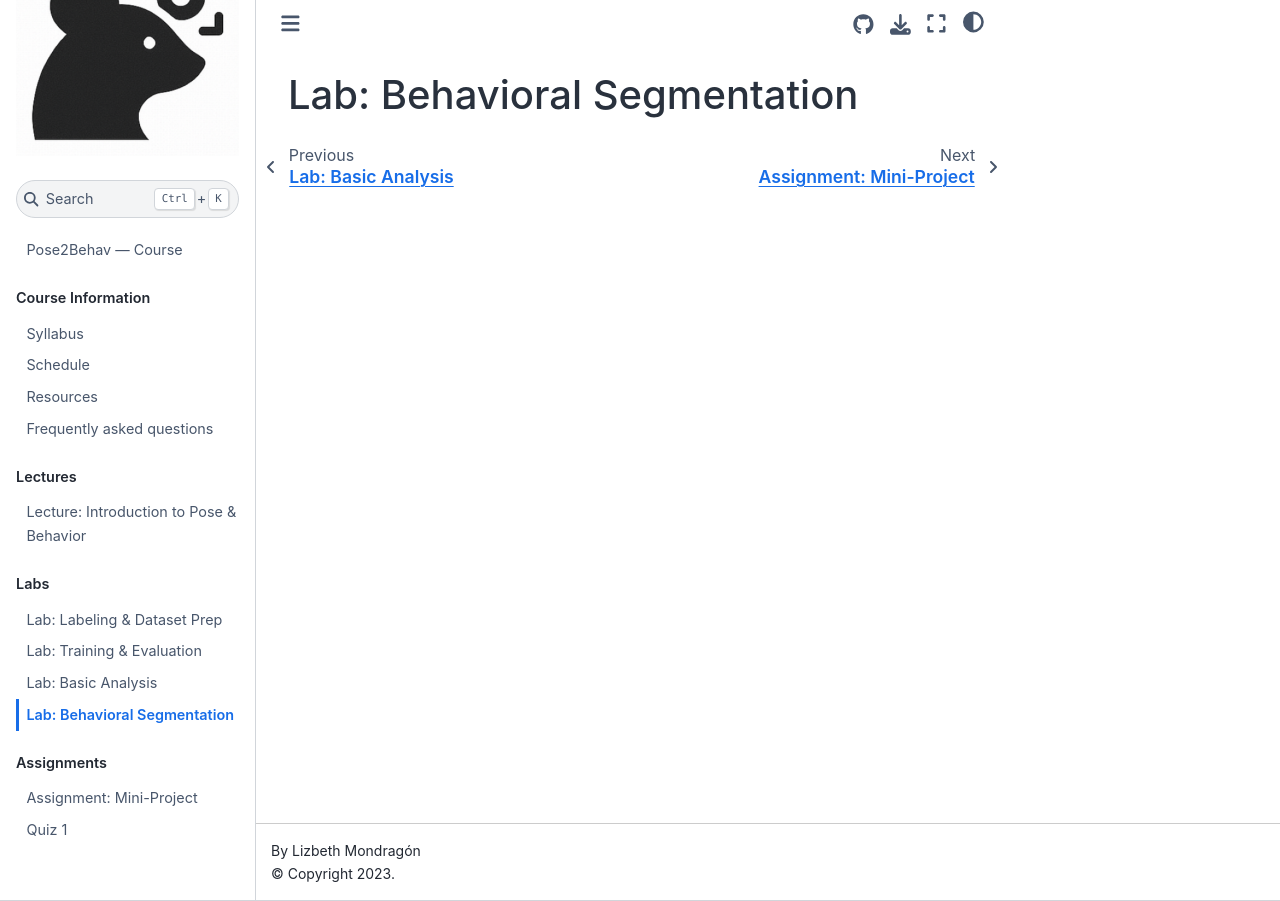
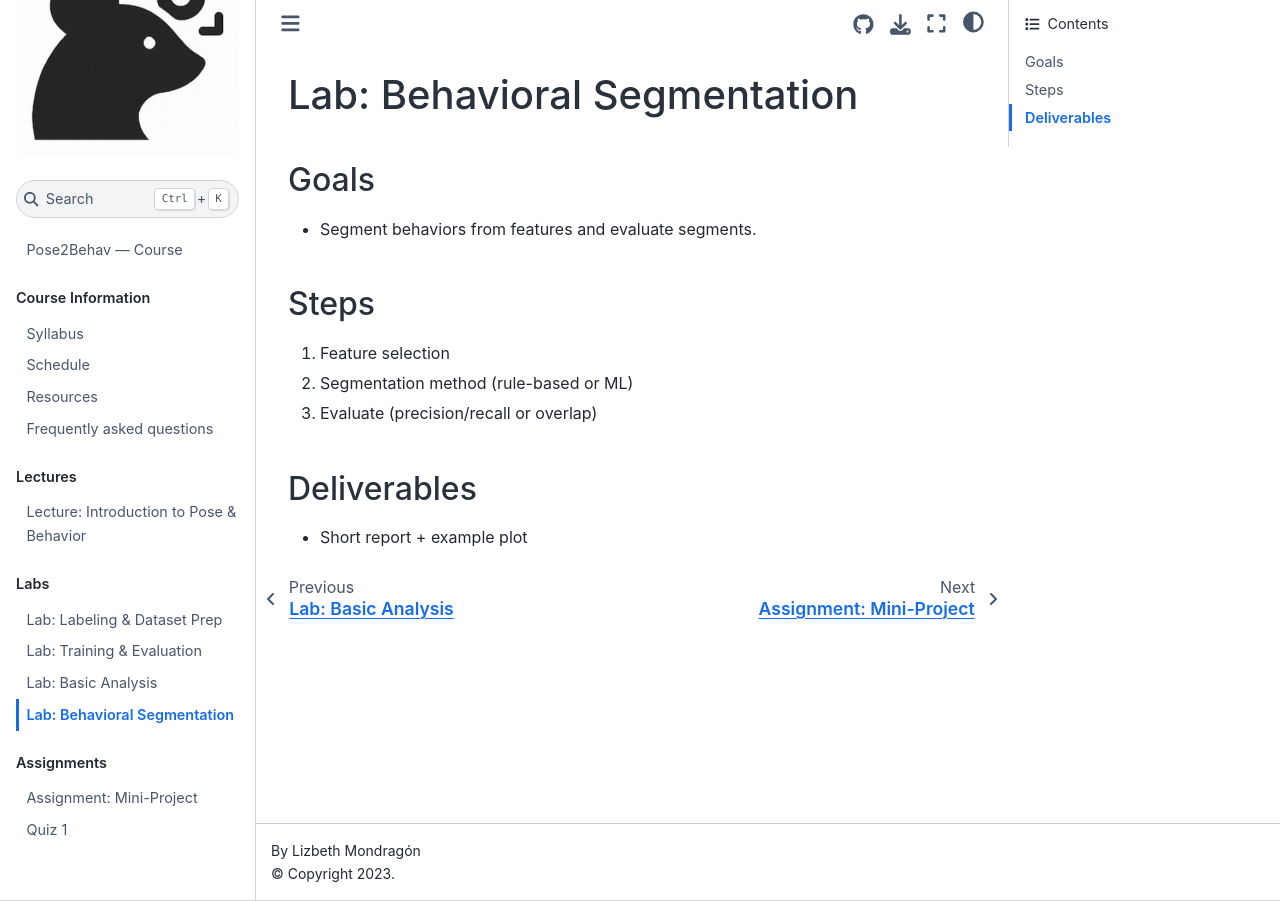
Before and after one commit to LizbethMG-Teaching/pose2behav-book, a Jupyter Book: the page built from labs/behavioral-segmentation-lab.md, in a window 1280 px wide. Built offline with Jupyter Book 1.0.4 settings and Sphinx 7.4.7 and the Sphinx Book theme 1.1.4, drawn with Linux system fonts in a browser that asks for light colours.

Commit message:
Update behavioral-segmentation-lab.md

```diff
--- a/labs/behavioral-segmentation-lab.md
+++ b/labs/behavioral-segmentation-lab.md
@@ -1 +1,12 @@
 # Lab: Behavioral Segmentation
+
+## Goals
+- Segment behaviors from features and evaluate segments.
+
+## Steps
+1. Feature selection
+2. Segmentation method (rule-based or ML)
+3. Evaluate (precision/recall or overlap)
+
+## Deliverables
+- Short report + example plot
```
